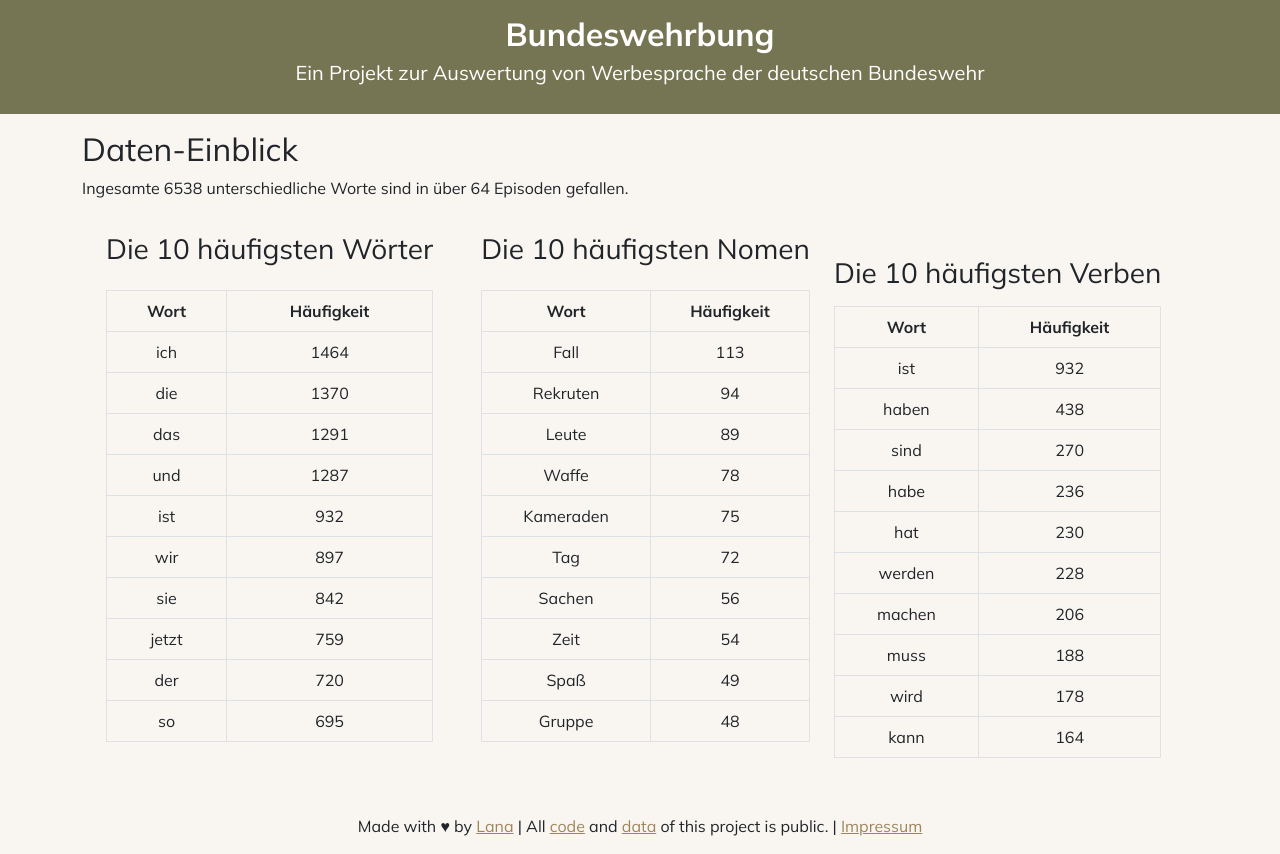
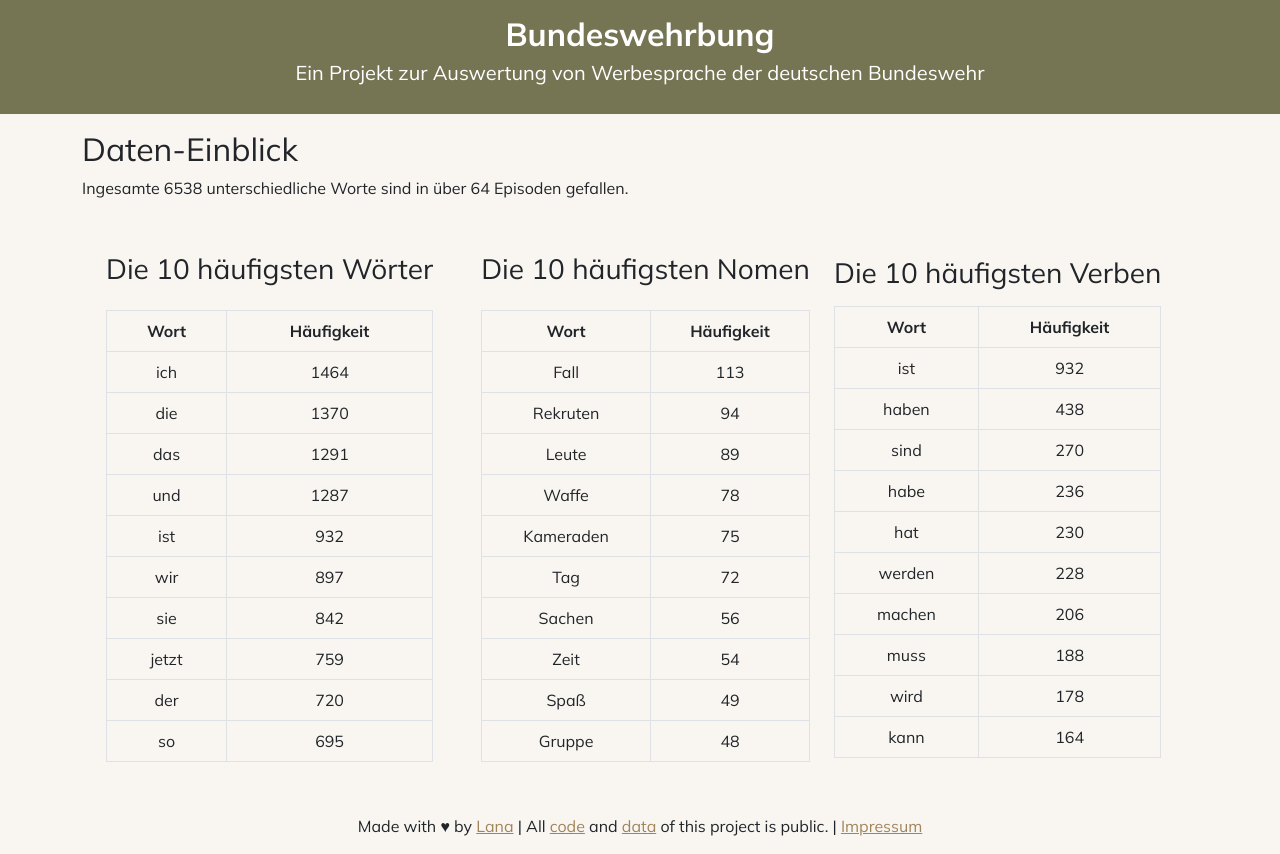
Before and after one commit to DasUnicorn/Bundeswehrbung, a Django app: page /data/ in a window 1280 px wide. Run offline with Django 4.2, Linux system fonts and the light colour scheme; some libraries are stand-ins or nearby versions.

Commit message:
update style table

```diff
--- a/templates/data.html
+++ b/templates/data.html
@@ -3,10 +3,10 @@
 {% block content %}
 	<div class="form-floating mb-3" style="text-align: left">
 		<h2>Daten-Einblick</h2>
-		<p>Ingesamte <span class="highlight font-weight-bold">6538 unterschiedliche Worte</span> sind in über <span class="highlight font-weight-bold">64 Episoden</span> gefallen.</p>
+		<p>Ingesamte <span class="font-weight-bold">6538 unterschiedliche Worte</span> sind in über <span class="font-weight-bold">64 Episoden</span> gefallen.</p>
 	</div>
 
-	<div class="d-lg-flex">
+	<div class="d-lg-flex align-items-center">
 		<div class="px-4">
 			<h3 class="py-3 text-center">Die 10 häufigsten Wörter</h3>
 				<table class="table table-bordered">
```
